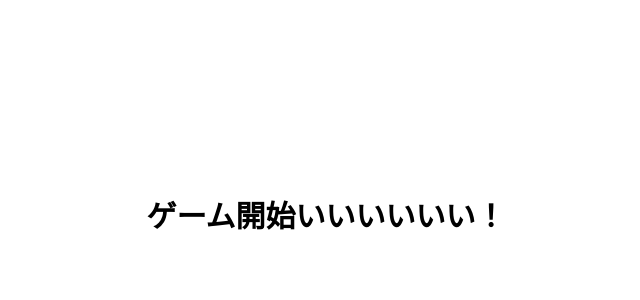
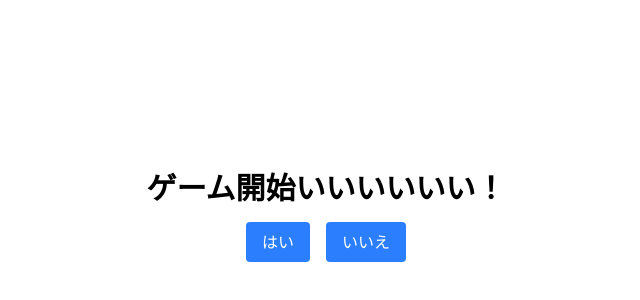
Before and after one commit to Ryu-it/yes-man, a React app: page / in a window 1280 px wide. Shown: the part 184-484 px from the top of the page, without its empty margins (314-954 px from the left). Built offline with nearby package versions, Linux system fonts and the light colour scheme; the HTML template or start-up script is replaced by a standard one.

Commit message:
add:Buttonのコンポーネントを作成

```diff
--- /dev/null
+++ b/src/components/Button.tsx
@@ -0,0 +1,17 @@
+import type { ReactNode } from "react";
+
+type ButtonProps = {
+  children: ReactNode;
+  onClick?: () => void;
+};
+
+export default function Button({ children, onClick }: ButtonProps) {
+  return (
+    <button
+      onClick={onClick}
+      className="px-4 py-2 rounded bg-blue-500 text-white hover:bg-blue-600"
+    >
+      {children}
+    </button>
+  );
+}
--- /dev/null
+++ b/src/pages/home/Level2.tsx
@@ -0,0 +1,15 @@
+// src/pages/home/Level2.tsx など（場所は自由）
+import Button from "../../components/Button";
+
+type Props = {
+  onBack: () => void;
+};
+
+export default function Level2({ onBack }: Props) {
+  return (
+    <div className="text-center space-y-4">
+      <h1 className="text-3xl font-bold">レベル2に進みました。</h1>
+      <Button onClick={onBack}>戻る</Button>
+    </div>
+  );
+}
--- a/src/pages/home/index.tsx
+++ b/src/pages/home/index.tsx
@@ -1,7 +1,34 @@
+// src/pages/home/index.tsx
+import { useState } from "react";
+import Button from "../../components/Button";
+import Level2 from "./Level2";
+
+type Screen = "home" | "level2";
+
 export default function Home() {
+  const [screen, setScreen] = useState<Screen>("home");
+
+  const handleYes = () => {
+    setScreen("level2");
+  };
+
+  const handleNo = () => {
+    alert("いいえ が押されました");
+  };
+
+  // ★ ここがポイント：表示を切り替える
+  if (screen === "level2") {
+    return <Level2 onBack={() => setScreen("home")} />;
+  }
+
   return (
-    <div className="text-center">
+    <div className="text-center space-y-4">
       <h1 className="text-3xl font-bold">ゲーム開始いいいいいい！</h1>
+
+      <div className="flex justify-center gap-4">
+        <Button onClick={handleYes}>はい</Button>
+        <Button onClick={handleNo}>いいえ</Button>
+      </div>
     </div>
   );
 }
```
